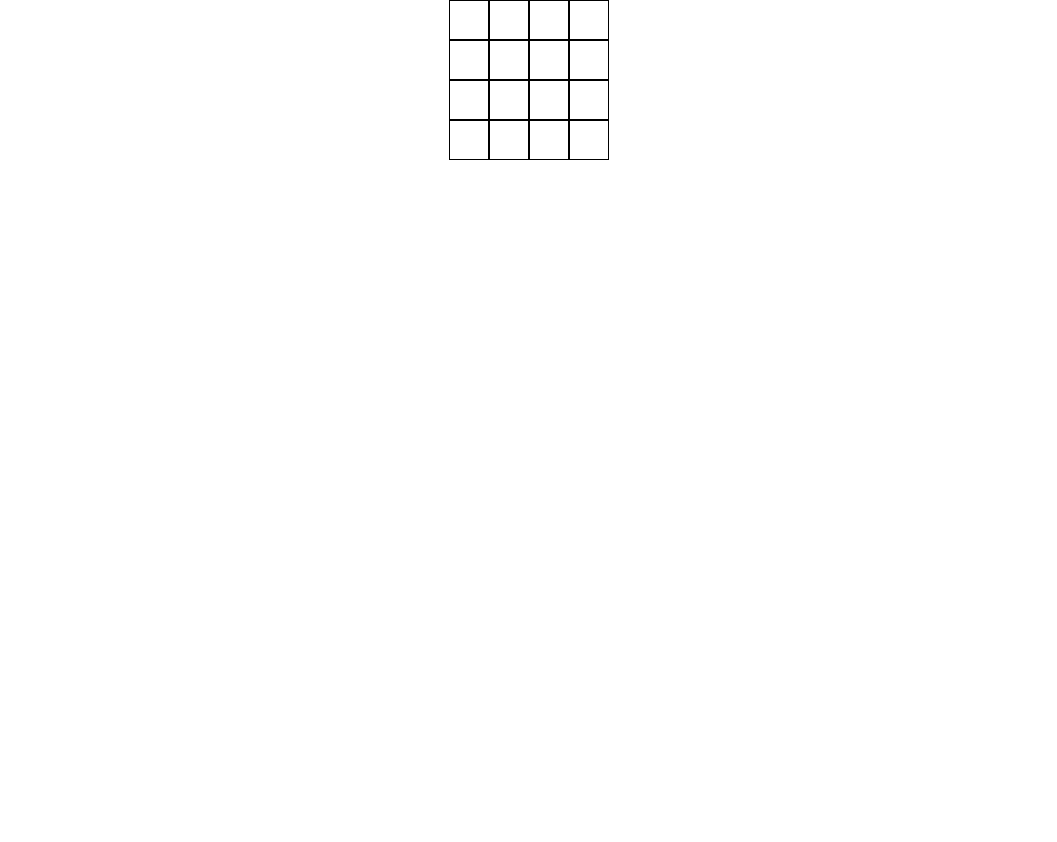
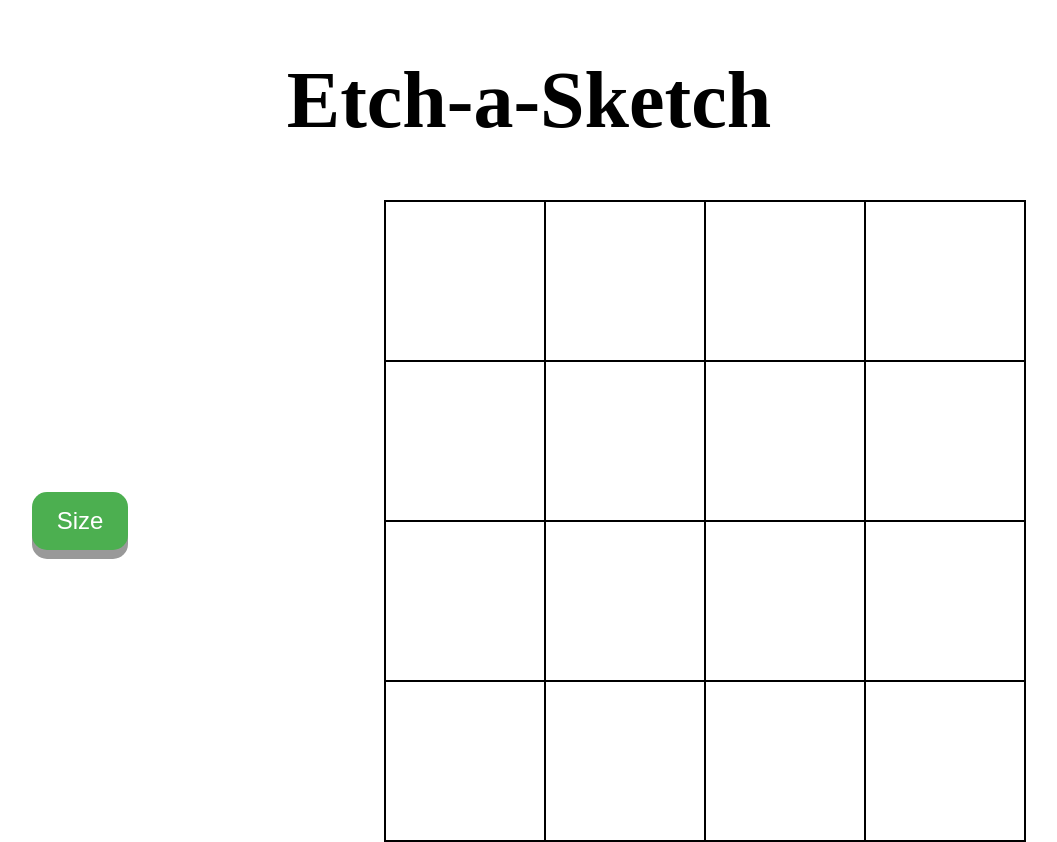
Before and after one commit to fallasllepbaby/odin-Etch-a-Sketch, a plain HTML site: page index.html in a window 1280 px wide. Shown: the whole page, without its empty margins (111-1168 px from the left). Before the commit the page ends 800 px from the top, so only its background shows below. Drawn offline with Linux system fonts and the light colour scheme.

Commit message:
add: header and button fix: size of the painting field

```diff
--- a/index.html
+++ b/index.html
@@ -8,7 +8,13 @@
     <title>Etch-a-Sketch</title>
 </head>
 <body>
-    <div class="main-container"></div>
+    <div class="header"><h1>Etch-a-Sketch</h1></div>
+    <div class="main-container">
+        <div class="buttons">
+            <div class="sizeButton"><button>Size</button></div>
+        </div>
+        <div class="grid-container"></div>
+    </div>
     <script src="./script.js"></script>
 </body>
 </html>
--- a/script.js
+++ b/script.js
@@ -1,19 +1,69 @@
+const fieldSizeInPixels = 640;
 
+function clearField() {
+    const divs = document.querySelectorAll(".grid-item");
+    divs.forEach((div) => div.remove());
+}
+
+function amountOfAuto(size) {
+    let string = '';
+    for ( let i = 0; i < size; i++) {
+        string = string + 'auto ';
+    }
+    return string;
+}
+
+
+function createField(size){
+    for (let i = 0; i < size*size; i++) {
+    const div = document.createElement("div");
+    div.setAttribute(
+        "style",
+        `width: ${fieldSizeInPixels/size}px; height: ${fieldSizeInPixels/size}px; text-align: center; border: 1px solid black; `
+    );
+    div.classList.add("grid-item");
+    gridContainer.appendChild(div);
+    }
+    const divs = document.querySelectorAll(".grid-item");
+
+
+    divs.forEach((div) => {
+
+    div.addEventListener("mousemove", () => {
+        div.classList.add("color");
+        });
+    });
+    gridContainer.setAttribute(
+      "style",
+      `display: grid; grid-template-columns: ${amountOfAuto(
+        size
+      )} ; align-content: center; justify-content: center; width: ${fieldSizeInPixels}; height: ${fieldSizeInPixels}; border: 1px solid black; `
+    );
+}
+
+const gridContainer = document.querySelector('.grid-container');
 const mainContainer = document.querySelector('.main-container');
+let size = 4;
 
 
 
-for( let i = 0; i < 16; i++){
-    const div = document.createElement("div");
-    div.setAttribute(
-        "style",
-        "width: 40px; height: 40px; text-align: center; border: 1px solid black; "
-    );
-    div.classList.add('main-container-item');
-    mainContainer.appendChild(div);
-}
 
-mainContainer.setAttribute(
-    "style",
-    "display: grid; grid-template-columns: auto auto auto auto ; align-content: center; justify-content: center;"
-);
+
+
+
+
+
+const sizeButton = document.querySelector('.sizeButton');
+
+sizeButton.addEventListener('click', () => {
+    clearField();
+
+    size = prompt('Enter size of the field (from 1 to 100)');
+    while(size < 1 || size > 100){
+        size = prompt('Enter size of the field (from 1 to 100)');
+    }
+
+    createField(size);
+});
+
+createField(size);
--- a/style.css
+++ b/style.css
@@ -3,3 +3,57 @@
     padding:0;
     box-sizing: border-box;
 }
+
+.color {
+    background-color: red;
+}
+
+.sizeButton {
+    display: flex;
+    justify-content: center;
+    align-items: center;
+    flex-direction: column;
+}
+
+.header {
+    display: flex;
+    justify-content: center;
+    align-items: center;
+    font-size: 40px;
+    min-height: 200px;
+}
+
+.main-container {
+    display: flex;
+    align-items: center;
+    justify-content: center;
+    gap: 20%;
+}
+
+/* .grid-container {
+    display: grid;
+
+} */
+
+button {
+  display: inline-block;
+  padding: 15px 25px;
+  font-size: 24px;
+  cursor: pointer;
+  text-align: center;
+  text-decoration: none;
+  outline: none;
+  color: #fff;
+  background-color: #4CAF50;
+  border: none;
+  border-radius: 15px;
+  box-shadow: 0 9px #999;
+}
+
+button:hover {background-color: #3e8e41}
+
+button:active {
+  background-color: #3e8e41;
+  box-shadow: 0 5px #666;
+  transform: translateY(4px);
+}
```
